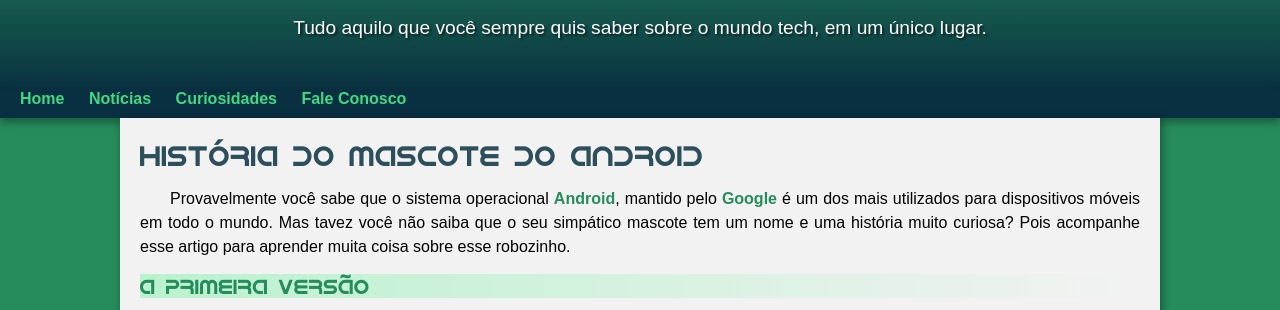
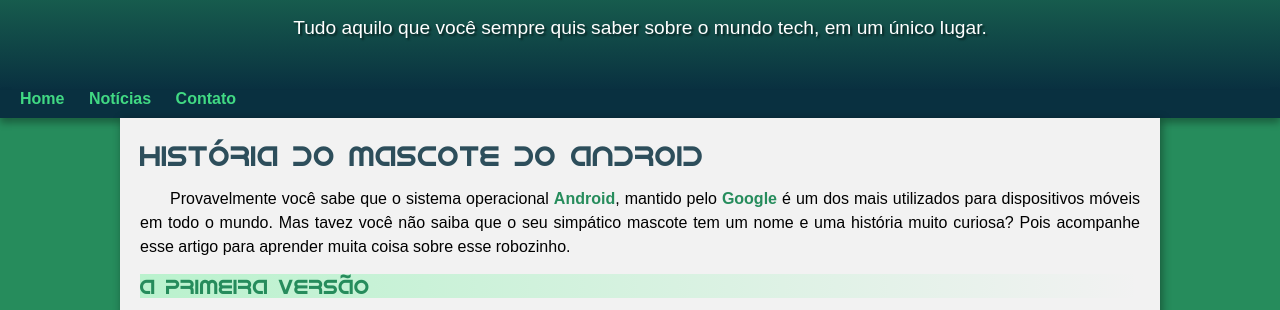
Before and after one commit to LucasWyllamys/projeto-android, a plain HTML site: page index.html in a window 1280 px wide. Shown: the part 100-410 px from the top of the page. Drawn offline with Linux system fonts and the light colour scheme.

```diff
--- a/index.html
+++ b/index.html
@@ -15,8 +15,7 @@
     <nav>   <!--Menu de Navegação-->
         <a href="#">Home</a>
         <a href="#">Notícias</a>
-        <a href="#">Curiosidades</a>
-        <a href="#">Fale Conosco</a>
+        <a href="#">Contato</a>
     </nav>
     <main>  <!--Conteúdo Principal-->
         <article>   <!--Artigo-->
--- a/style/style.css
+++ b/style/style.css
@@ -55,7 +55,7 @@ header > p {
     font-size: 1.2em;
     padding-right: 10px;
     padding-left: 10px;
-    padding-bottom: 5px;
+    padding-bottom: 50px;
     text-shadow: 2px 2px 2px rgba(0, 0, 0, 0.5);
 }
 
```
